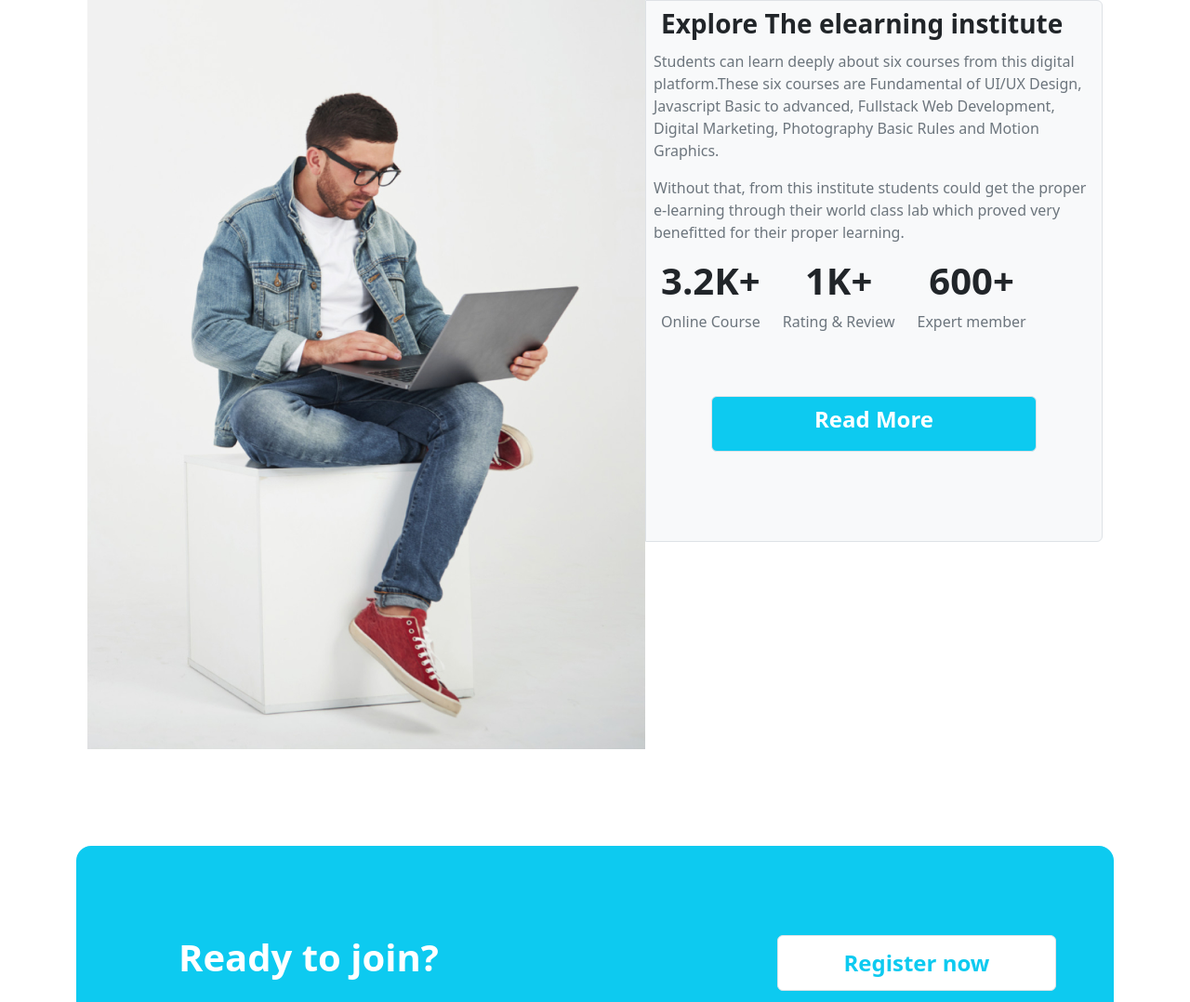
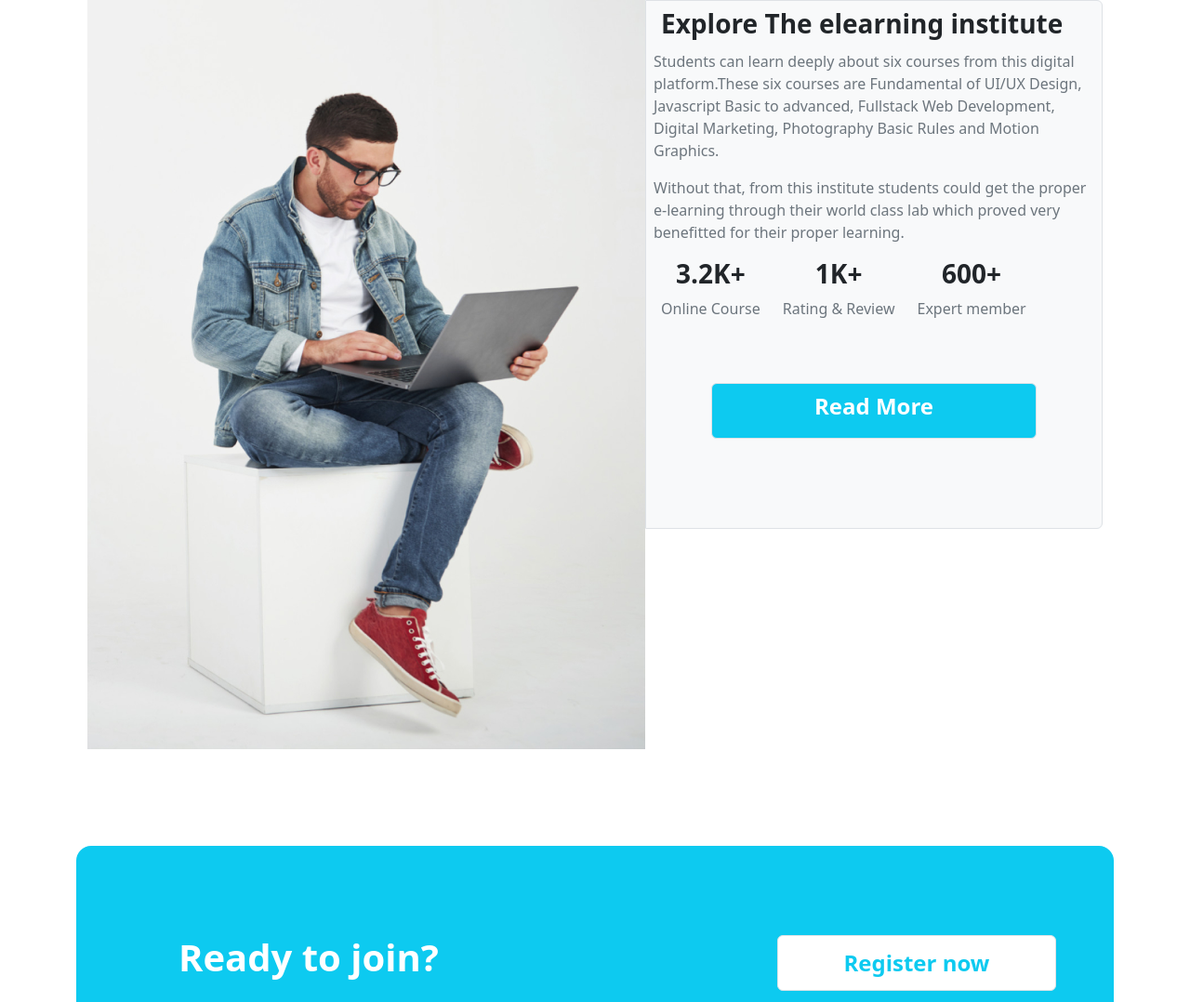
Before and after one commit to SubrinaJhumur/Web-Tech, a plain HTML site: page index.html in a window 1280 px wide. Shown: the part 1956-3034 px from the top of the page at 93% size. Drawn offline with nearby package versions, Linux system fonts and the light colour scheme.

Commit message:
committed 11th

```diff
--- a/index.html
+++ b/index.html
@@ -154,16 +154,16 @@
             <p class="fs-6 text-start text-secondary"> Without that, from this institute students could get the proper e-learning through their world class lab which proved very benefitted for their proper learning.</p>
             <div class="d-flex flex-row">
               <div class="pe-4 ps-2 pb-1">
-                <h1 class="fs-1 fw-bold">3.2K+</h1>
-                <p class="fs-6 fw-normal text-start text-secondary">Online Course</p>
+                <h1 class="fs-3 fw-bold">3.2K+</h1>
+                <p class="text-start text-secondary">Online Course</p>
               </div>
               <div class="pe-4 pb-1">
-                <h1 class="fs-1 fw-bold">1K+</h1>
-                <p class="fs-6 fw-normal text-start text-secondary">Rating & Review</p>
+                <h1 class="fs-3 fw-bold">1K+</h1>
+                <p class="text-start text-secondary">Rating & Review</p>
               </div>
               <div class="pe-4 pb-1">
-                <h1 class="fs-1 fw-bold">600+</h1>
-                <p class="fs-6 fw-normal text-start text-secondary">Expert member</p>
+                <h1 class="fs-3 fw-bold">600+</h1>
+                <p class="text-start text-secondary">Expert member</p>
               </div>
             </div>
             <button type="button" class="btn btn-info text-white bg-info fs-4 fw-bold border border-white-5 mt-5 mb-5 pb-5" style="width:350px; height: 60px;">
```
